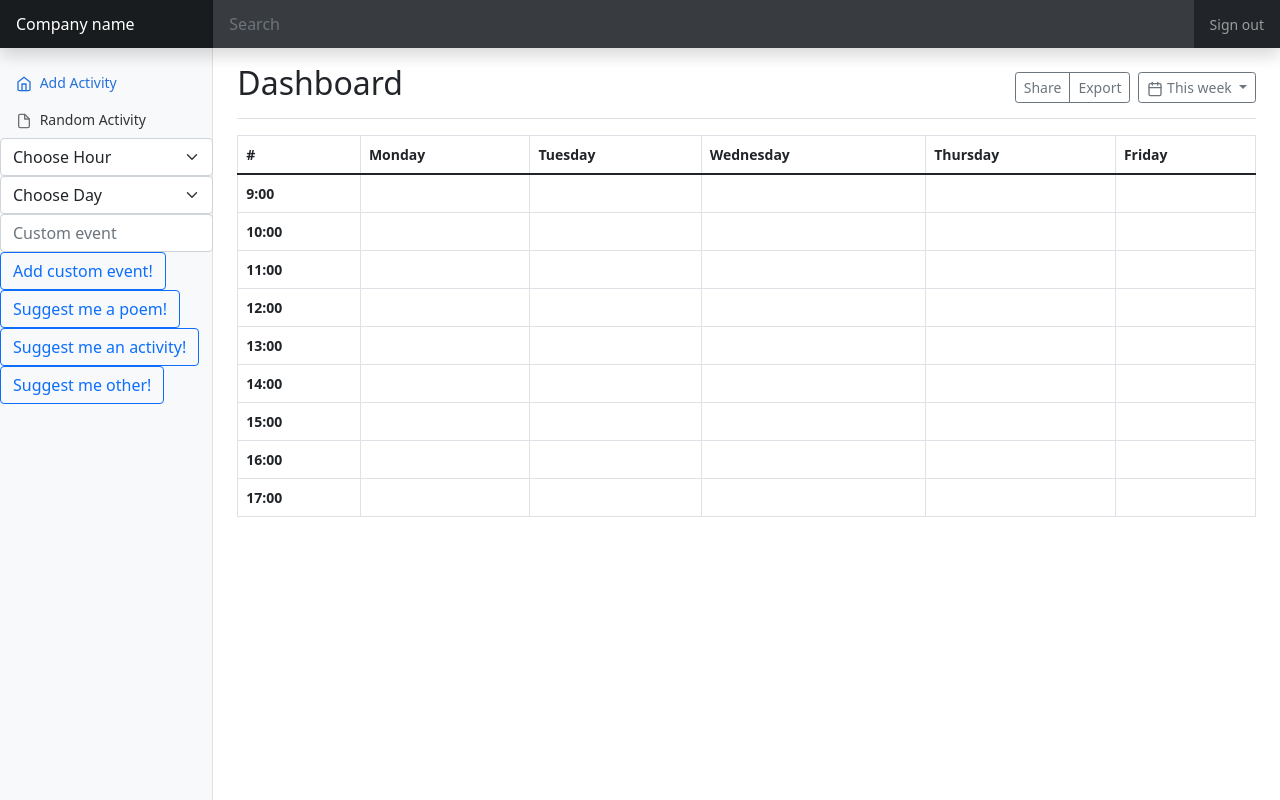
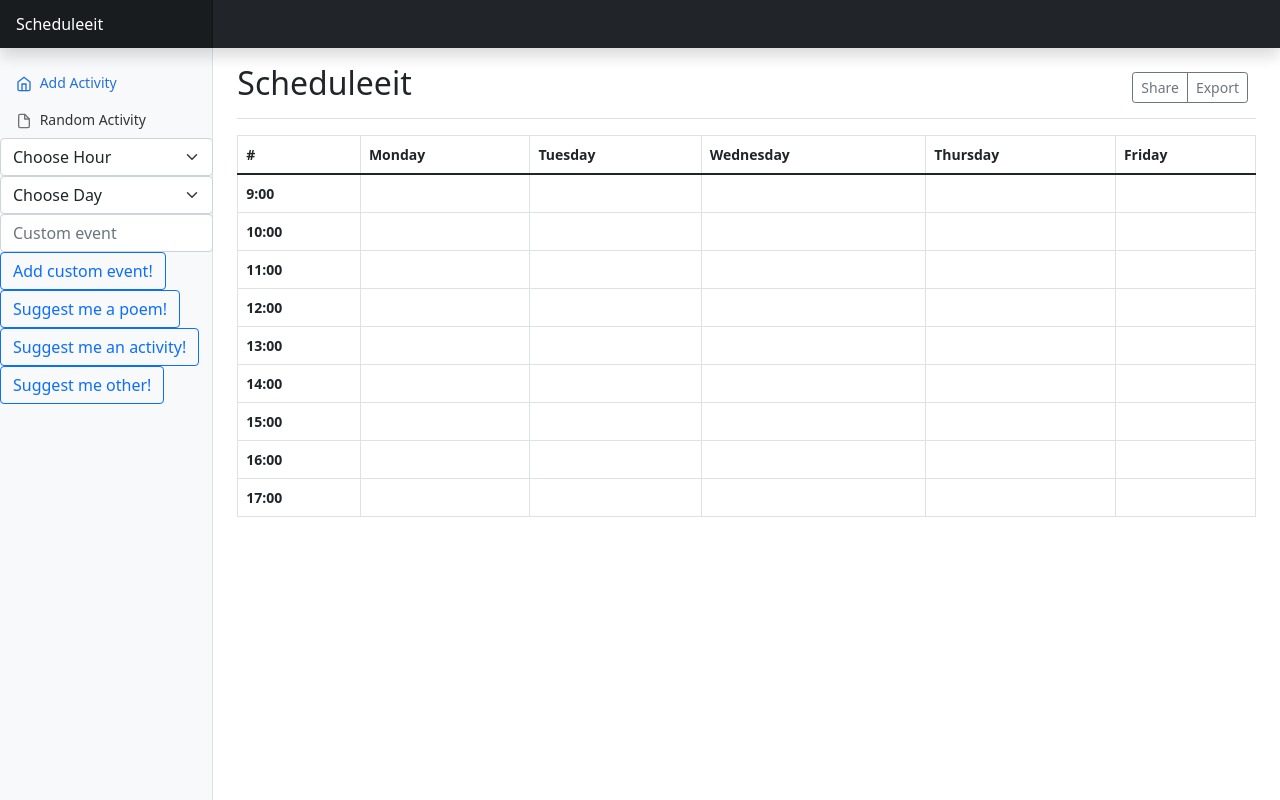
Before and after one commit to ensarcoban/ceng495_hw1, a Flask app: page / in a window 1280 px wide. Run offline with Flask 2, Linux system fonts and the light colour scheme; lists and menus that the app fills with data are empty.

Commit message:
some changes again and again..

```diff
--- a/static/js/script.js
+++ b/static/js/script.js
@@ -72,4 +72,24 @@ document.getElementById('add_seat_geek_event').addEventListener('click', async f
         });
 });
 
-console.log(document.getElementById('11').innerText == '');
+// console.log(document.getElementById('11').innerText == '');
+
+// Export functions
+function createPDF() {
+    var sTable = document.getElementById('schedule_table').innerHTML;
+
+    // CREATE A WINDOW OBJECT.
+    var win = window.open('', '', 'height=700,width=700');
+
+    win.document.write('<html><head>');
+    win.document.write('<title>Profile</title>');   // <title> FOR PDF HEADER.
+    win.document.write(style);          // ADD STYLE INSIDE THE HEAD TAG.
+    win.document.write('</head>');
+    win.document.write('<body>');
+    win.document.write(sTable);         // THE TABLE CONTENTS INSIDE THE BODY TAG.
+    win.document.write('</body></html>');
+
+    win.document.close(); 	// CLOSE THE CURRENT WINDOW.
+
+    win.print();    // PRINT THE CONTENTS.
+}
--- a/templates/index.html
+++ b/templates/index.html
@@ -2,7 +2,7 @@
 <html lang="en">
 <head>
     <meta charset="UTF-8">
-    <title>Title</title>
+    <title>Scheduleeit</title>
     <!-- CSS only -->
     <link href="https://cdn.jsdelivr.net/npm/bootstrap@5.1.3/dist/css/bootstrap.min.css" rel="stylesheet"
           integrity="sha384-1BmE4kWBq78iYhFldvKuhfTAU6auU8tT94WrHftjDbrCEXSU1oBoqyl2QvZ6jIW3" crossorigin="anonymous">
@@ -15,18 +15,18 @@
 </head>
 <body>
 <header class="navbar navbar-dark sticky-top bg-dark flex-md-nowrap p-0 shadow">
-    <a class="navbar-brand col-md-3 col-lg-2 me-0 px-3" href="#">Company name</a>
+    <a class="navbar-brand col-md-3 col-lg-2 me-0 px-3" href="#">Scheduleeit</a>
     <button class="navbar-toggler position-absolute d-md-none collapsed" type="button" data-bs-toggle="collapse"
             data-bs-target="#sidebarMenu" aria-controls="sidebarMenu" aria-expanded="false"
             aria-label="Toggle navigation">
         <span class="navbar-toggler-icon"></span>
     </button>
-    <input class="form-control form-control-dark w-100" type="text" placeholder="Search" aria-label="Search">
-    <div class="navbar-nav">
-        <div class="nav-item text-nowrap">
-            <a class="nav-link px-3" href="#">Sign out</a>
-        </div>
-    </div>
+{#    <input class="form-control form-control-dark w-100" type="text" placeholder="Search" aria-label="Search"> TODO: Look there again#}
+{#    <div class="navbar-nav">#}
+{#        <div class="nav-item text-nowrap">#}
+{#            <a class="nav-link px-3" href="#">Sign out</a>#}
+{#        </div>#}
+{#    </div>#}
 </header>
 
 <div class="container-fluid">
@@ -85,16 +85,16 @@
 
         <main class="col-md-9 ms-sm-auto col-lg-10 px-md-4">
             <div class="d-flex justify-content-between flex-wrap flex-md-nowrap align-items-center pt-3 pb-2 mb-3 border-bottom">
-                <h1 class="h2">Dashboard</h1>
+                <h1 class="h2">Scheduleeit</h1>
                 <div class="btn-toolbar mb-2 mb-md-0">
                     <div class="btn-group me-2">
                         <button type="button" class="btn btn-sm btn-outline-secondary">Share</button>
-                        <button type="button" class="btn btn-sm btn-outline-secondary">Export</button>
+                        <button type="button" class="btn btn-sm btn-outline-secondary" onclick="createPDF()">Export</button>
                     </div>
-                    <button type="button" class="btn btn-sm btn-outline-secondary dropdown-toggle">
-                        <span data-feather="calendar"></span>
-                        This week
-                    </button>
+{#                    <button type="button" class="btn btn-sm btn-outline-secondary dropdown-toggle">#}
+{#                        <span data-feather="calendar"></span>#}
+{#                        This week#}
+{#                    </button>#}
                 </div>
             </div>
 
```
